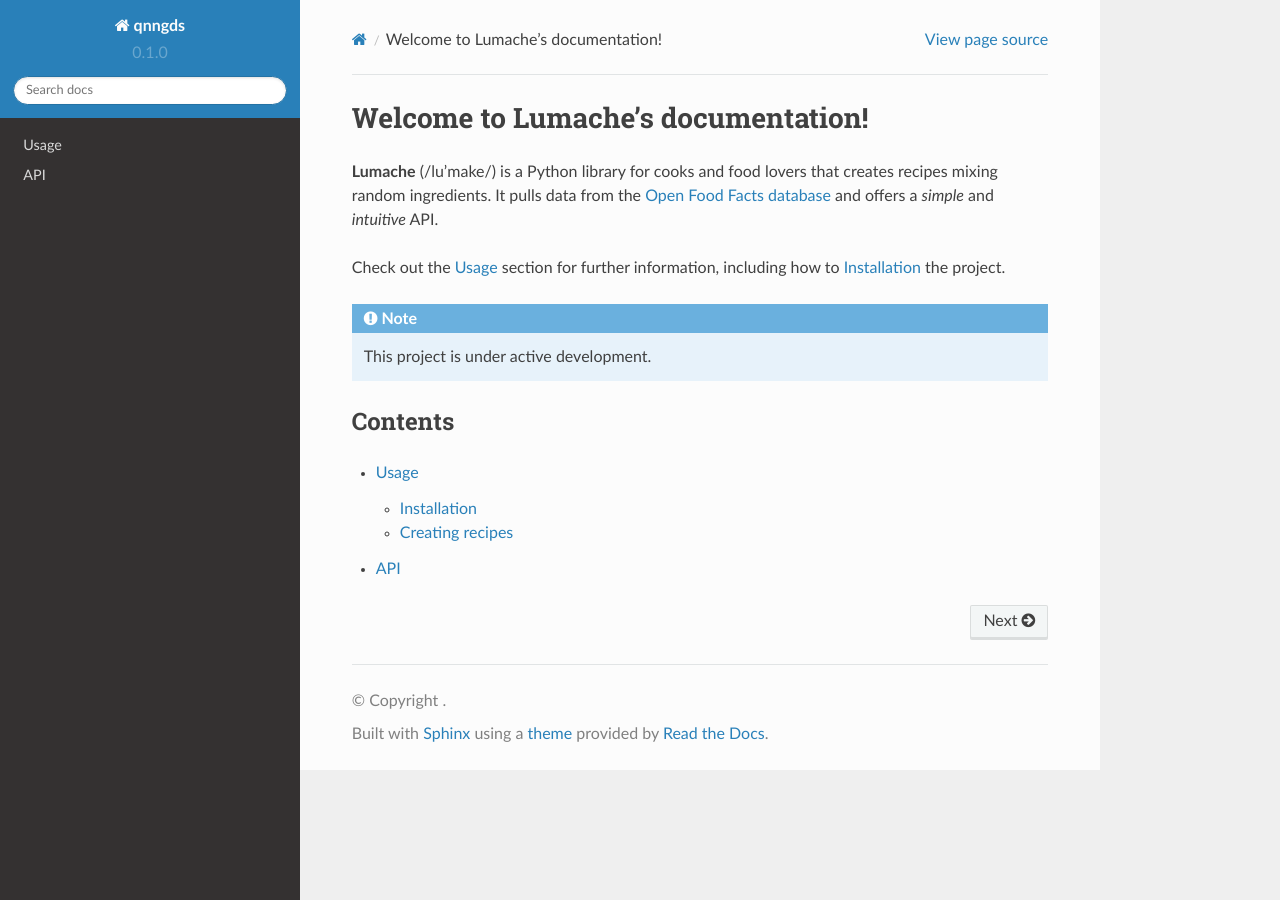
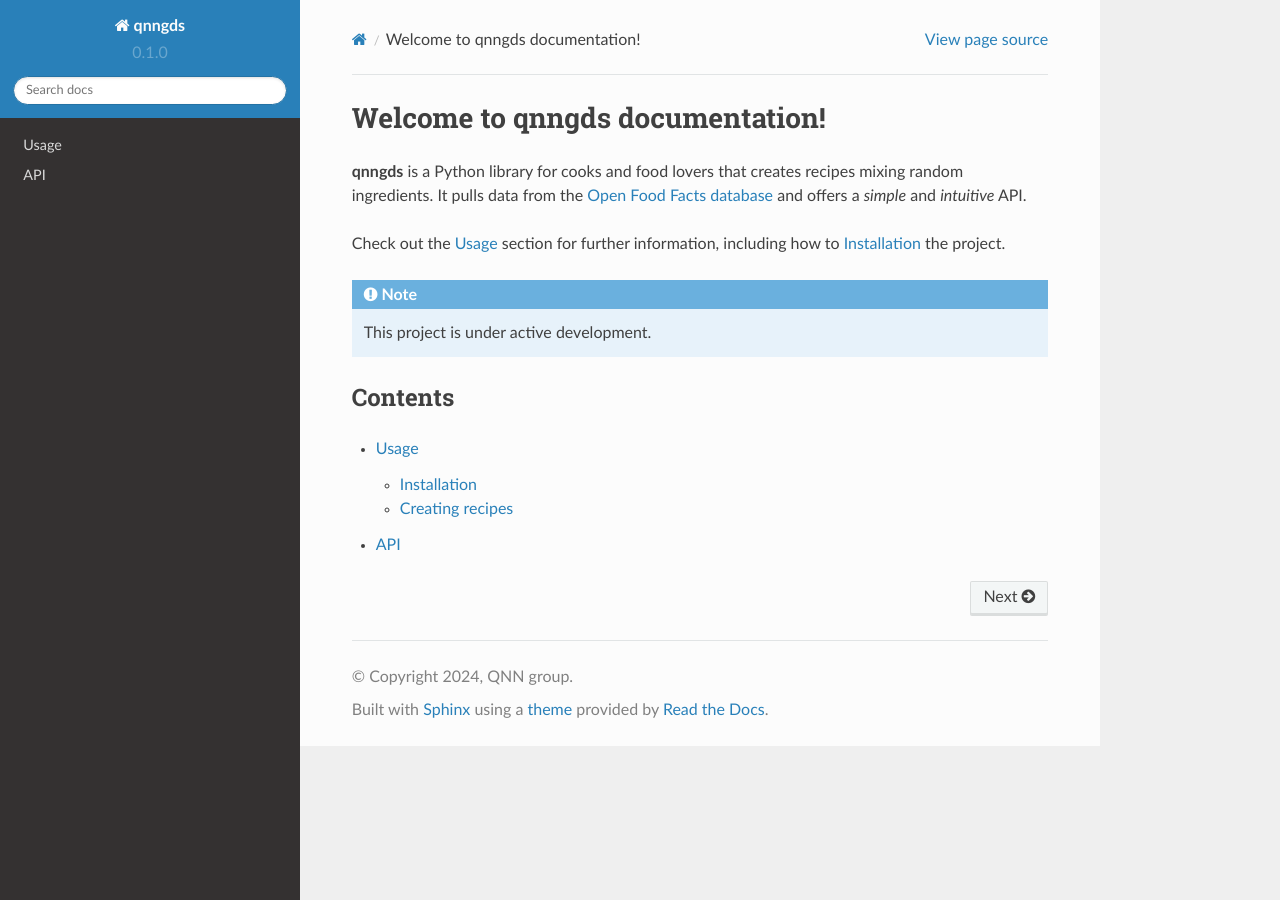
Before and after one commit to qnngroup/qnngds, a Sphinx documentation site: the page built from docs/source/index.rst, in a window 1280 px wide. Built offline with Sphinx 7.4.7 and the Read the Docs theme 2.0.0, drawn with Linux system fonts in a browser that asks for light colours.

Commit message:
minor changes to test update of readthedocs

```diff
--- a/docs/source/conf.py
+++ b/docs/source/conf.py
@@ -3,8 +3,8 @@
 # -- Project information
 
 project = 'qnngds'
-# copyright = '2024, Graziella'
-# author = 'Graziella'
+copyright = '2024, QNN group'
+author = 'QNN group'
 
 release = '0.1'
 version = '0.1.0'
--- a/docs/source/index.rst
+++ b/docs/source/index.rst
@@ -1,7 +1,7 @@
-Welcome to Lumache's documentation!
+Welcome to qnngds documentation!
 ===================================
 
-**Lumache** (/lu'make/) is a Python library for cooks and food lovers
+**qnngds** is a Python library for cooks and food lovers
 that creates recipes mixing random ingredients.
 It pulls data from the `Open Food Facts database <https://world.openfoodfacts.org/>`_
 and offers a *simple* and *intuitive* API.
```
